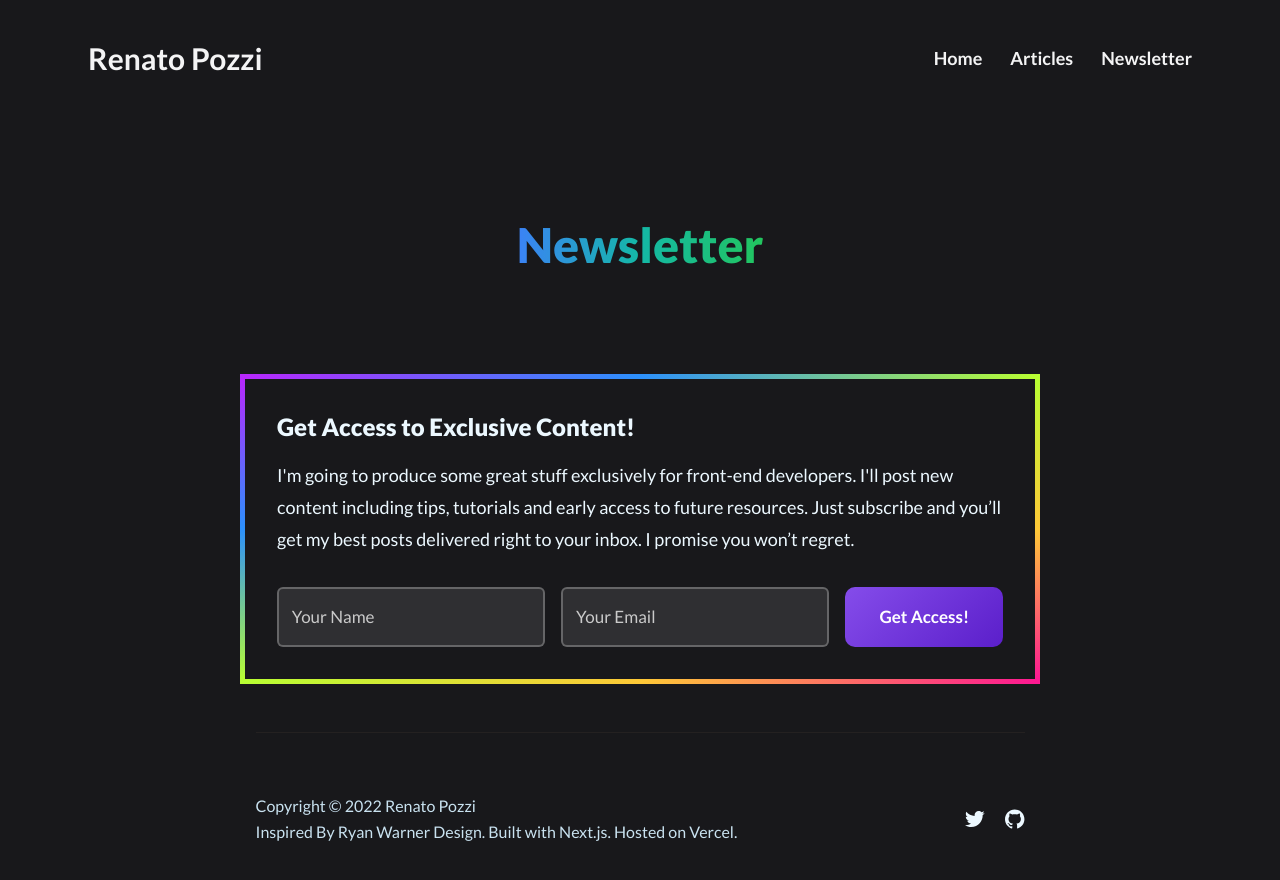
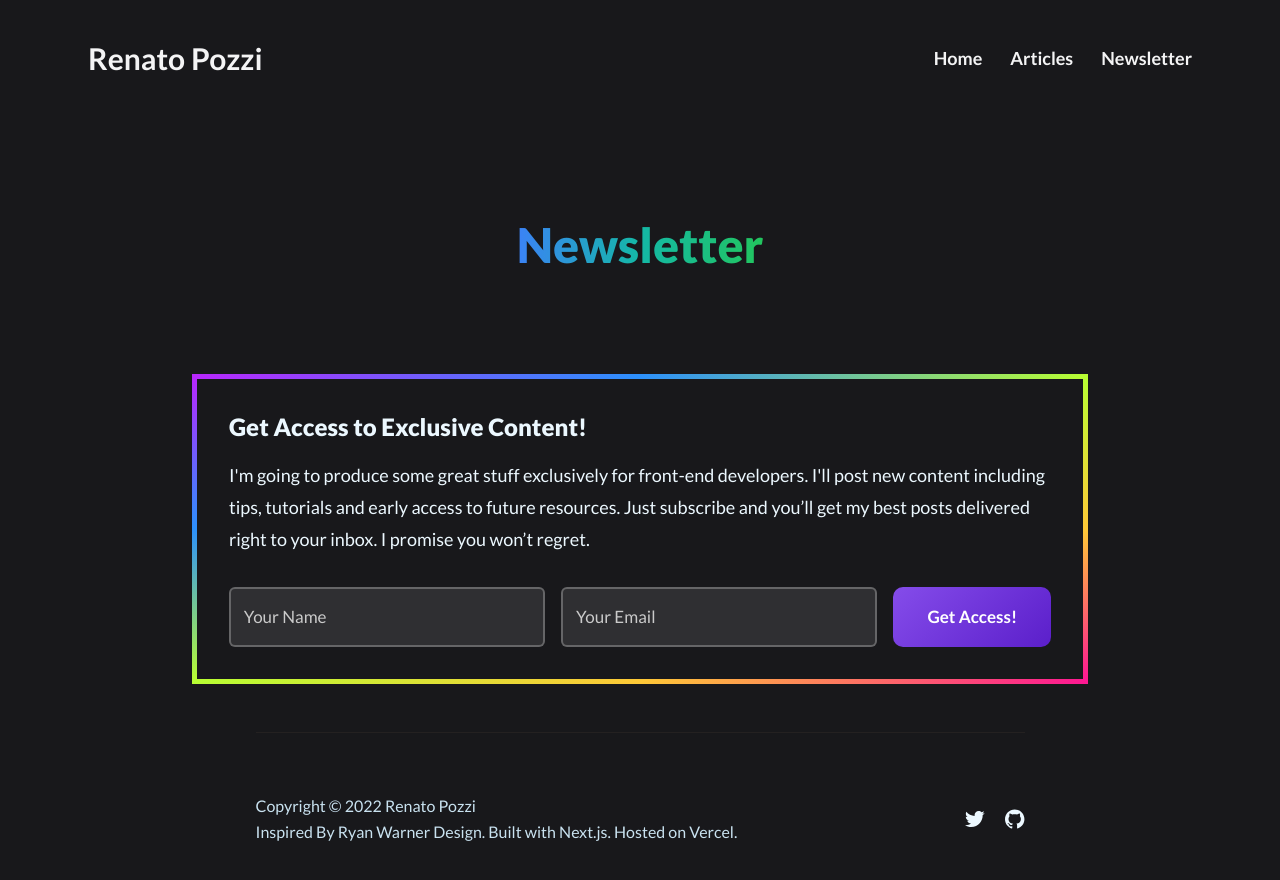
Before and after one commit to itsrennyman/renatopozzi.me, a Next.js app: page /newsletter in a window 1280 px wide. Shown: the top 880 px of the page. Built offline with nearby package versions, Linux system fonts and the light colour scheme.

Commit message:
added newsletter on the bottom of the articles

```diff
--- a/components/NewsletterForm/NewsletterForm.module.css
+++ b/components/NewsletterForm/NewsletterForm.module.css
@@ -13,7 +13,7 @@
   );
   border-image-slice: 1;
   margin: 0 auto;
-  max-width: 800px;
+  max-width: 896px;
   padding: 2rem;
   color: #ffffff;
 }
--- a/markdoc/tags/index.js
+++ b/markdoc/tags/index.js
@@ -8,3 +8,8 @@ export const sandbox = {
     },
   },
 };
+
+export const newsletter = {
+  render: "NewsletterForm",
+  description: "Display the newsletter form",
+};
--- a/pages/articles/[id].js
+++ b/pages/articles/[id].js
@@ -1,6 +1,7 @@
 import Markdoc from "@markdoc/markdoc";
 import React from "react";
 import { Container } from "../../components/Container";
+import { NewsletterForm } from "../../components/NewsletterForm";
 import { Sandbox } from "../../components/Sandbox";
 import { getArticleData, getArticleList } from "../../lib/utils/articles";
 import { sandbox } from "../../markdoc/tags";
@@ -61,6 +62,10 @@ export default function Show({ fm, file }) {
       <article className="prose prose-invert lg:prose-xl">
         {Markdoc.renderers.react(article, React, { components })}
       </article>
+
+      <div className="mt-10">
+        <NewsletterForm />
+      </div>
     </Container>
   );
 }
```
